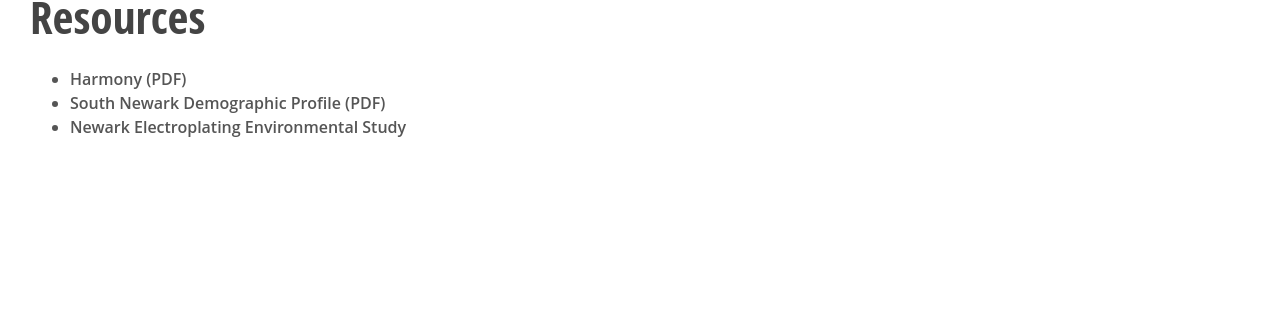
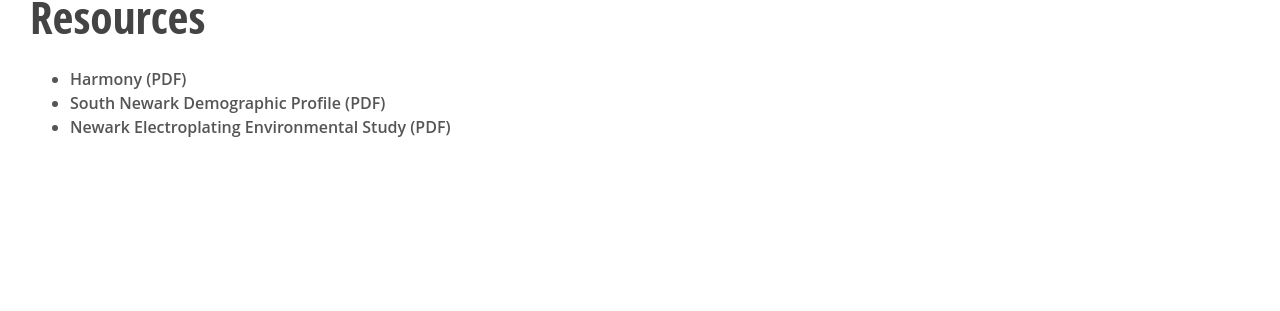
Before and after one commit to jeremyeblake/mysouthnewark, a Jekyll site: the page built from _posts/resources/2013-4-08-downloads.md, in a window 1280 px wide. Shown: the part 503-814 px from the top of the page. Built offline with Jekyll 4.4.1, drawn with Linux system fonts in a browser that asks for light colours; Markdown is read by kramdown in place of the engine named in the settings.

Commit message:
Updated 2013-4-08-downloads.md

```diff
--- a/_posts/resources/2013-4-08-downloads.md
+++ b/_posts/resources/2013-4-08-downloads.md
@@ -7,4 +7,4 @@
 
 * [Harmony (PDF)](/public/downloads/harmony.pdf)
 * [South Newark Demographic Profile (PDF)](/public/downloads/SouthNewarkDemographicProfile.pdf)
-* [Newark Electroplating Environmental Study](https://drive.google.com/file/d/0Bx_PqMuyZVIyR0FfRjJ5RW9MZUk/view?usp=sharing)
+* [Newark Electroplating Environmental Study (PDF)](https://drive.google.com/file/d/0Bx_PqMuyZVIyR0FfRjJ5RW9MZUk/view?usp=sharing)
```
